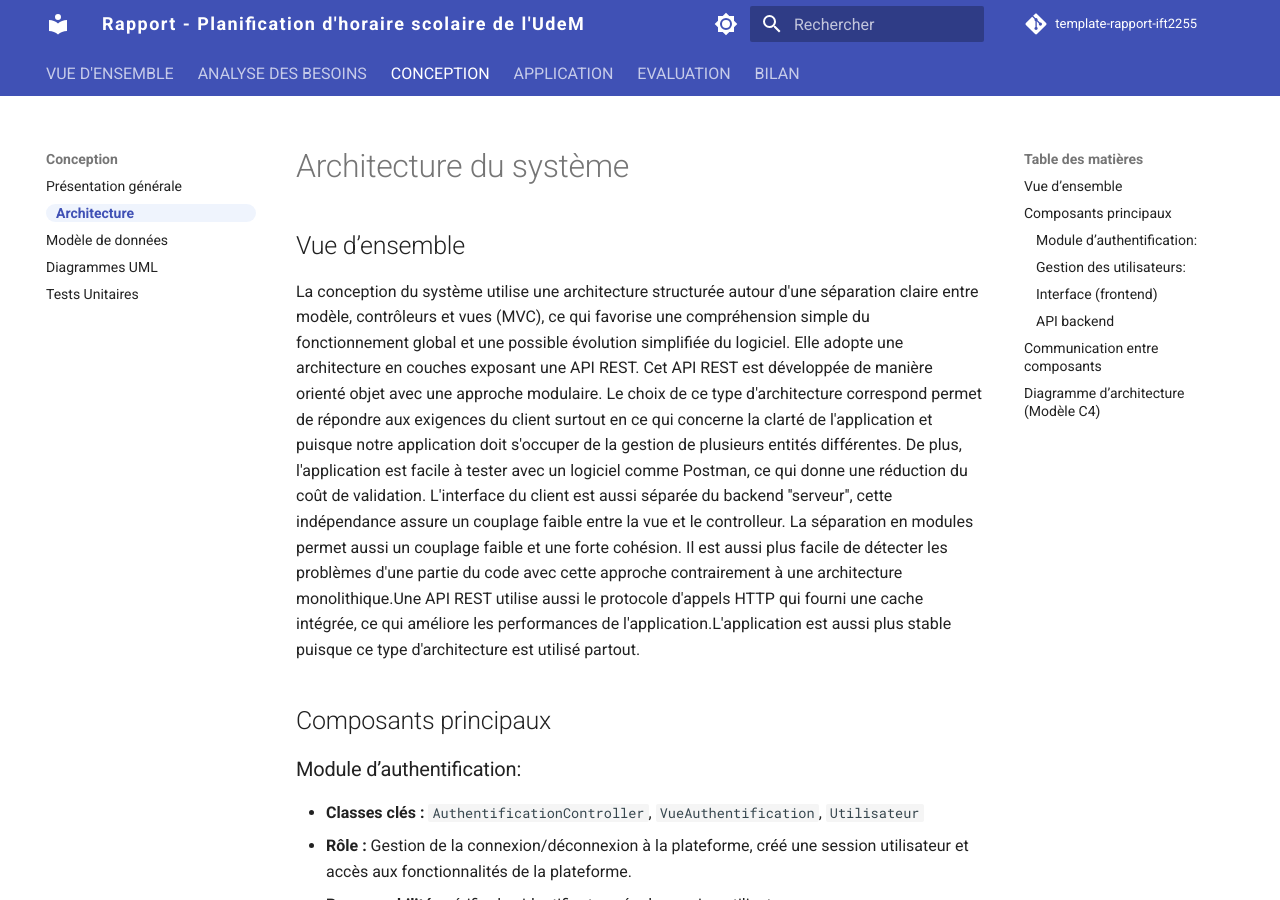
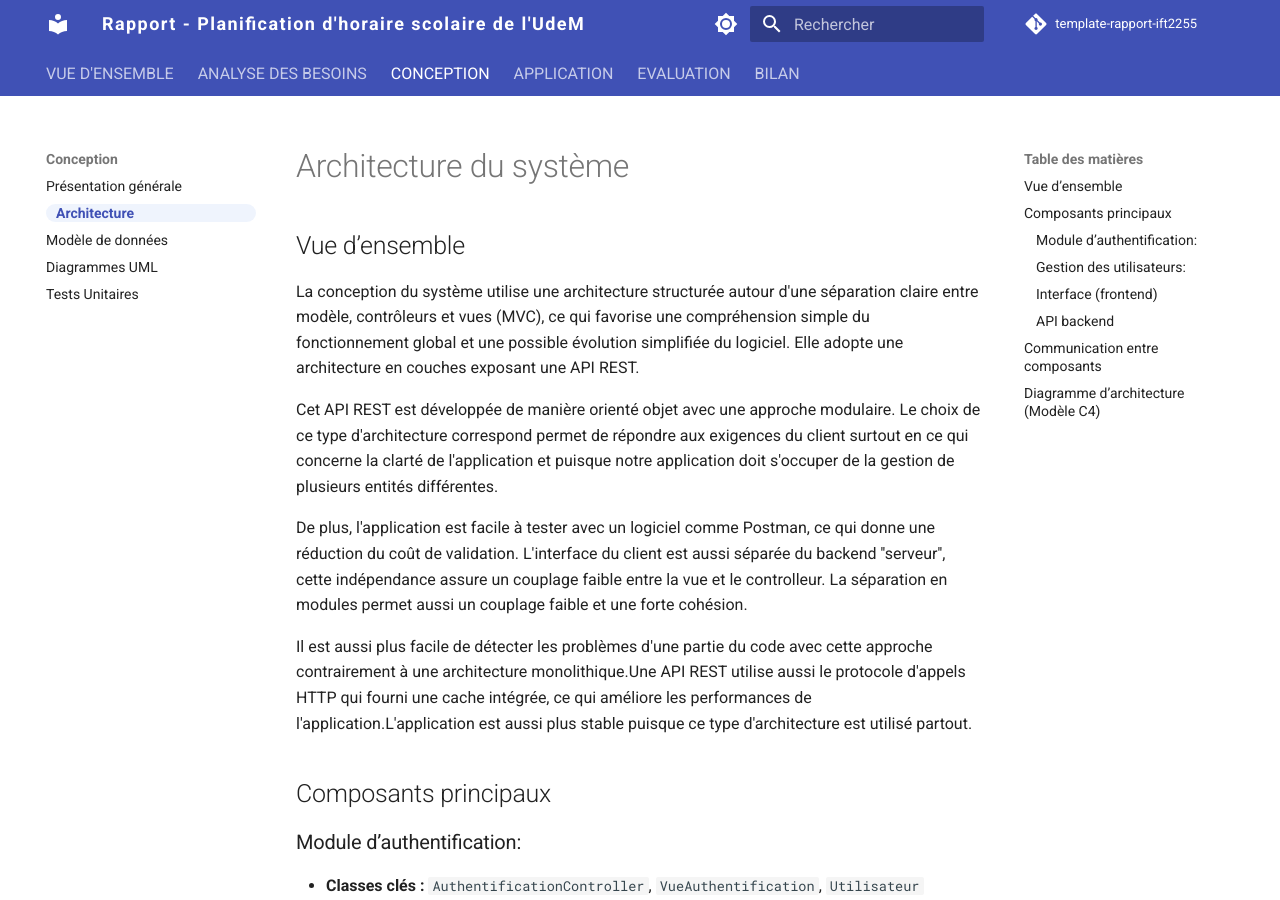
Before and after one commit to jujutheriault/IFT2255_Devoir1, an MkDocs documentation site: the page built from docs/conception/architecture.md, in a window 1280 px wide and 900 px high. Built offline with MkDocs 1.6.1 and Material for MkDocs 9.7.7, drawn with Linux system fonts in a browser that asks for light colours; comment, search, counter and statistics services are not loaded; part of the change alters nothing that is shown; some of the changed text lies outside the part shown.

Commit message:
archi ensemble

```diff
--- a/docs/conception/architecture.md
+++ b/docs/conception/architecture.md
@@ -4,9 +4,14 @@
 
 ## Vue d’ensemble
 
-La conception du système utilise une architecture structurée autour d'une séparation claire entre modèle, contrôleurs et vues (MVC), ce qui favorise une compréhension simple du fonctionnement global et une possible évolution simplifiée du logiciel. Elle adopte une architecture en couches exposant une API REST. Cet API REST est développée de  manière orienté objet avec une approche modulaire. Le choix de ce type d'architecture correspond permet de répondre aux exigences du client surtout en ce qui concerne la clarté de l'application et puisque notre application doit s'occuper de la gestion de plusieurs entités différentes.
+La conception du système utilise une architecture structurée autour d'une séparation claire entre modèle, contrôleurs et vues (MVC), ce qui favorise une compréhension simple du fonctionnement global et une possible évolution simplifiée du logiciel. Elle adopte une architecture en couches exposant une API REST.
+
+ Cet API REST est développée de  manière orienté objet avec une approche modulaire. Le choix de ce type d'architecture correspond permet de répondre aux exigences du client surtout en ce qui concerne la clarté de l'application et puisque notre application doit s'occuper de la gestion de plusieurs entités différentes.
+
 De plus, l'application est facile à tester avec un logiciel comme Postman, ce qui donne une réduction du coût de validation. L'interface du client est aussi séparée du backend ''serveur'', cette indépendance assure un couplage faible entre la vue et le controlleur.
-La séparation en modules permet aussi un couplage faible et une forte cohésion. Il est aussi plus facile de détecter les problèmes d'une partie du code avec cette approche contrairement à une architecture monolithique.Une API REST utilise aussi le protocole d'appels HTTP qui fourni une cache intégrée, ce qui améliore les performances de l'application.L'application est aussi plus stable puisque ce type d'architecture est utilisé partout.
+La séparation en modules permet aussi un couplage faible et une forte cohésion.
+
+Il est aussi plus facile de détecter les problèmes d'une partie du code avec cette approche contrairement à une architecture monolithique.Une API REST utilise aussi le protocole d'appels HTTP qui fourni une cache intégrée, ce qui améliore les performances de l'application.L'application est aussi plus stable puisque ce type d'architecture est utilisé partout.
 
 
 
@@ -32,9 +37,14 @@ La séparation en modules permet aussi un couplage faible et une forte cohésion
   - **Responsabilités :** Intégrer les sources de données
 
 ## Communication entre composants
+Les échanges entre les composantes se font quasi exclusivement sous forme d'appels HTTP sauf pour quelques appels entre le bot et discord qui se font en format Websocket. Les données sont en format JSON.
+
 **Mécanismes d’échange : appels HTTP**
 - Principalement GET, POST, PUT/DELETE
 - Chaque vues invoque les endpoints correspondants.
+
+
+
 
 **Format des données : JSON**
 Les entiers métiers (par exemple, `Cours`, `Étudiant`, `RésultatsAgrégées`,`TableauComparaison`) sont sérialisés en JSON et renvoyés au client, ce qui facilite l'interopérabilité avec d'Autres clients ou services potentiels (par exemple, Discord, Les résultats scolaires, etc).
```
